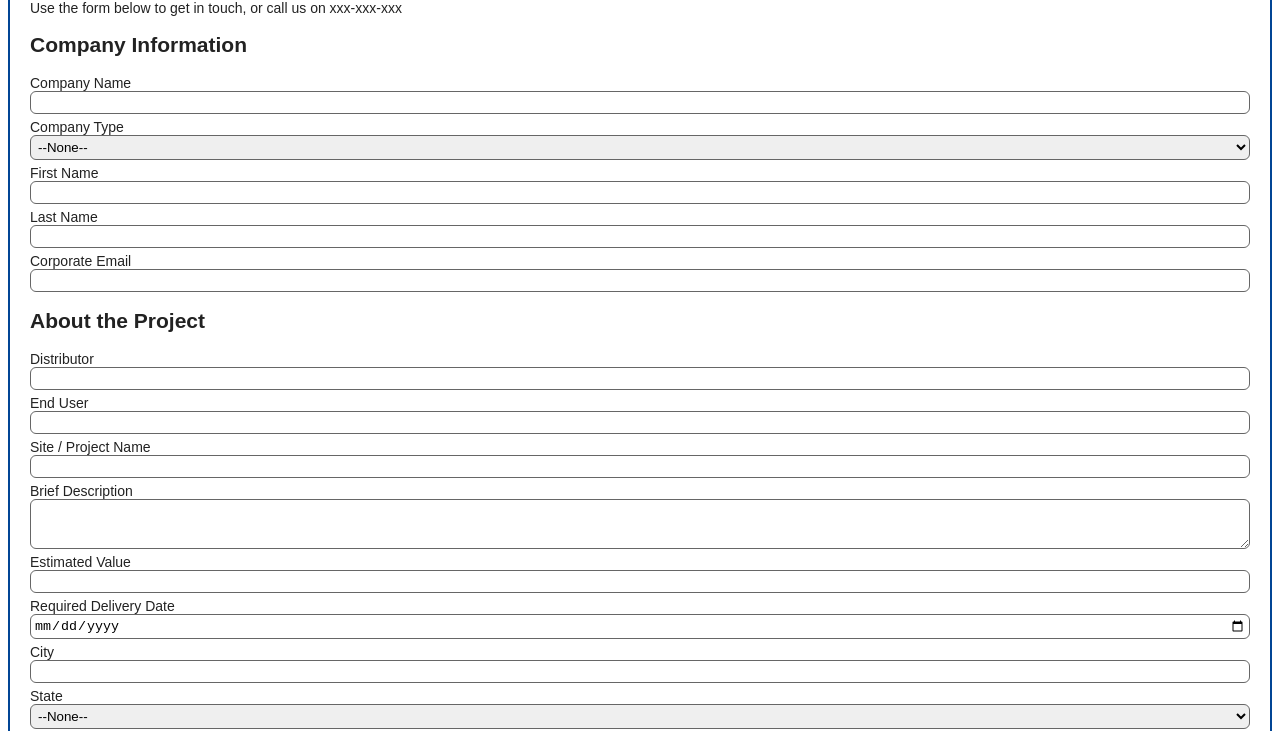
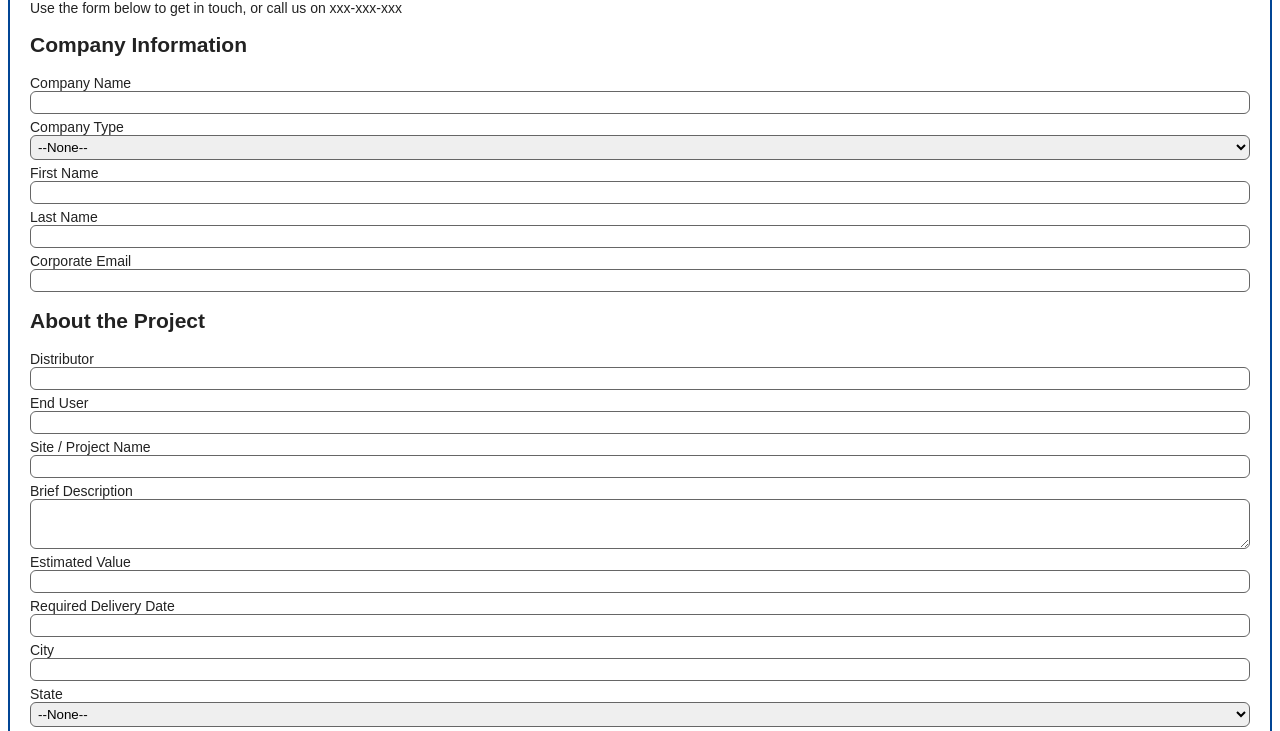
Before and after one commit to trevorrussell/trevorrussell.github.io-old, a plain HTML site: page mht/registrationformrep.html in a window 1280 px wide. Shown: the part 87-818 px from the top of the page. Drawn offline with Linux system fonts and the light colour scheme.

Commit message:
Update registrationformrep.html

```diff
--- a/mht/registrationformrep.html
+++ b/mht/registrationformrep.html
@@ -119,7 +119,7 @@ label {
             <div class="field"><label for="00N1a000006BzRl">Site / Project Name</label><input type="text" id="00N1a000006BzRl" name="00N1a000006BzRl" maxlength="255"></div>
             <div class="field"><label for="00N1a000006BzRq">Brief Description</label><textarea id="00N1a000006BzRq" name="00N1a000006BzRq" maxlength="10000" rows="3"></textarea></div>
             <div class="field"><label for="00N1a000006BzRv">Estimated Value</label><input type="number" id="00N1a000006BzRv" name="00N1a000006BzRv" size="20"></div>
-            <div class="field"><label for="00N1a000006BzS0"><span class="dateInput dateOnlyInput">Required Delivery Date</label><input type="date" id="00N1a000006BzS0" name="00N1a000006BzS0" size="12"></span></div>
+            <div class="field"><label for="00N1a000006BzS0"><span class="dateInput dateOnlyInput">Required Delivery Date</label><input type="text" id="00N1a000006BzS0" name="00N1a000006BzS0" size="12"></span></div>
 
 
 
```
